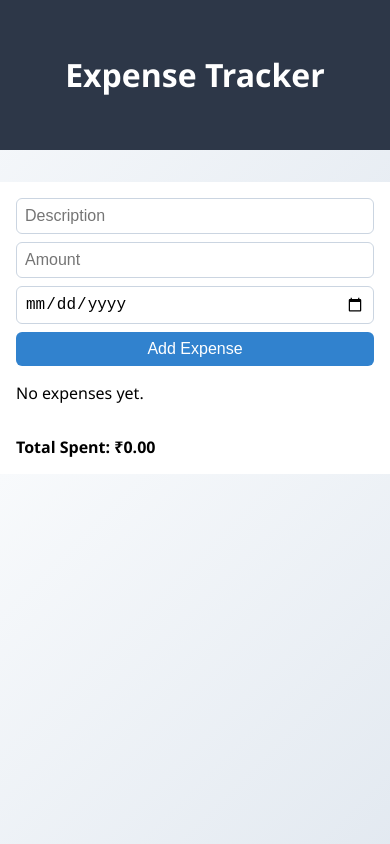
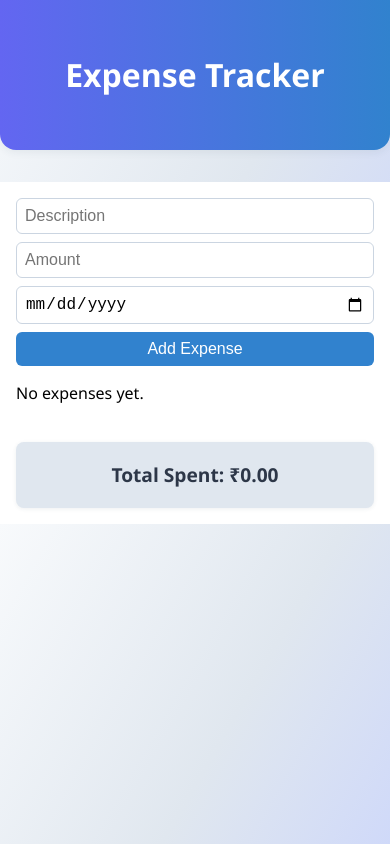
Before and after one commit to fancy-thunder/expense-tracker, a React (Create React App) app: page / in a window 390 px wide. Built offline with nearby package versions, Linux system fonts and the light colour scheme.

Commit message:
Added some animations and fixed the css

```diff
--- a/src/App.css
+++ b/src/App.css
@@ -1,16 +1,18 @@
 body {
-  background: linear-gradient(135deg, #f8fafc 0%, #e0e7ef 100%);
-  font-family: 'Segoe UI', Arial, sans-serif;
+  background: linear-gradient(120deg, #f8fafc 0%, #e0e7ef 50%, #c7d2fe 100%);
+  font-family: "Segoe UI", Arial, sans-serif;
   margin: 0;
   padding: 0;
 }
 
 header {
-  background: #2d3748;
+  background:linear-gradient(90deg, #6366f1 0%, #3182ce 100%);
   color: #fff;
   padding: 2rem 0;
   text-align: center;
   margin-bottom: 2rem;
+  border-radius: 0 0 16px 16px;
+  box-shadow: 0 2px 8px rgba(44, 62, 80, 0.08);
 }
 
 main {
@@ -28,7 +30,8 @@ form {
   gap: 1rem;
 }
 
-input, button {
+input,
+button {
   padding: 0.75rem;
   border-radius: 6px;
   border: 1px solid #cbd5e1;
@@ -39,12 +42,15 @@ button {
   background: #3182ce;
   color: #fff;
   border: none;
+  border-radius: 6px;
+  padding: 0.75rem 1.25rem;
   cursor: pointer;
-  transition: background 0.2s;
+  transition: background 0.2s, transform 0.1s;
 }
 
 button:hover {
   background: #2563eb;
+  transform: translateY(-2px) scale(1.03);
 }
 
 ul {
@@ -56,14 +62,16 @@ li {
   background: #f1f5f9;
   margin-bottom: 0.75rem;
   padding: 1rem;
-  border-radius: 6px;
+  border-radius: 8px;
+  box-shadow: 0 2px 8px rgba(44, 62, 80, 0.08);
   display: flex;
   justify-content: space-between;
   align-items: center;
+  transition: box-shadow 0.2s;
 }
 
-li strong {
-  margin-right: 1em;
+li:hover {
+  box-shadow: 0 4px 16px rgba(44, 62, 80, 0.16);
 }
 
 @media (max-width: 600px) {
@@ -74,8 +82,11 @@ li strong {
   }
   form {
     gap: 0.5rem;
+    flex-direction: column;
+    align-items: stretch;
   }
-  input, button {
+  input,
+  button {
     font-size: 1rem;
     padding: 0.5rem;
   }
@@ -85,7 +96,14 @@ li strong {
     padding: 0.75rem;
   }
   .total {
-    font-size: 1.1rem;
-    text-align: left;
+    font-size: 1.2rem;
+    text-align: center;
+    margin-top: 2em;
+    font-weight: bold;
+    background: #e0e7ef;
+    color: #2d3748;
+    padding: 1em;
+    border-radius: 8px;
+    box-shadow: 0 1px 4px rgba(44, 62, 80, 0.08);
   }
 }
--- a/src/App.js
+++ b/src/App.js
@@ -34,7 +34,7 @@ function App() {
           expenses={expenses}
           onDeleteExpense={handleDeleteExpense}
         />
-        <div style={{ marginTop: "2em", fontWeight: "bold" }}>
+        <div className="total" style={{ marginTop: "2em", fontWeight: "bold" }}>
           Total Spent: ₹{total.toFixed(2)}
         </div>
       </main>
```
